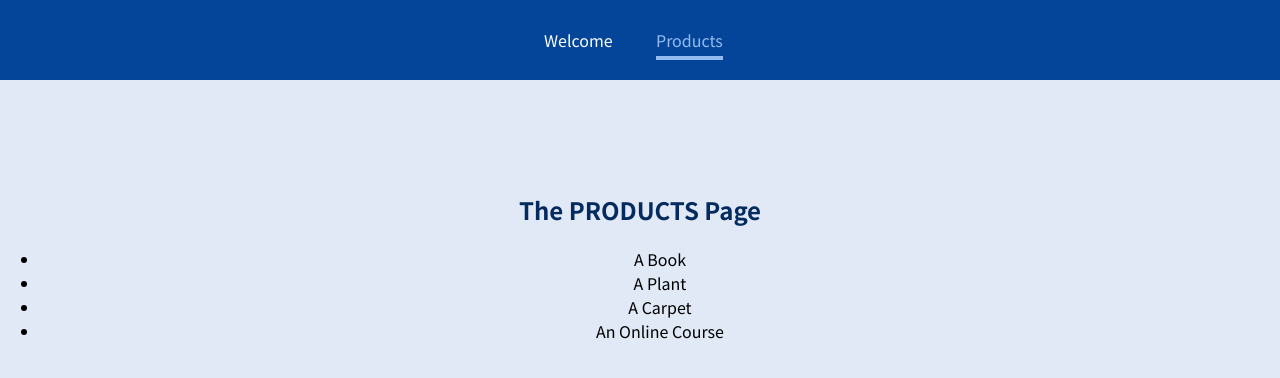
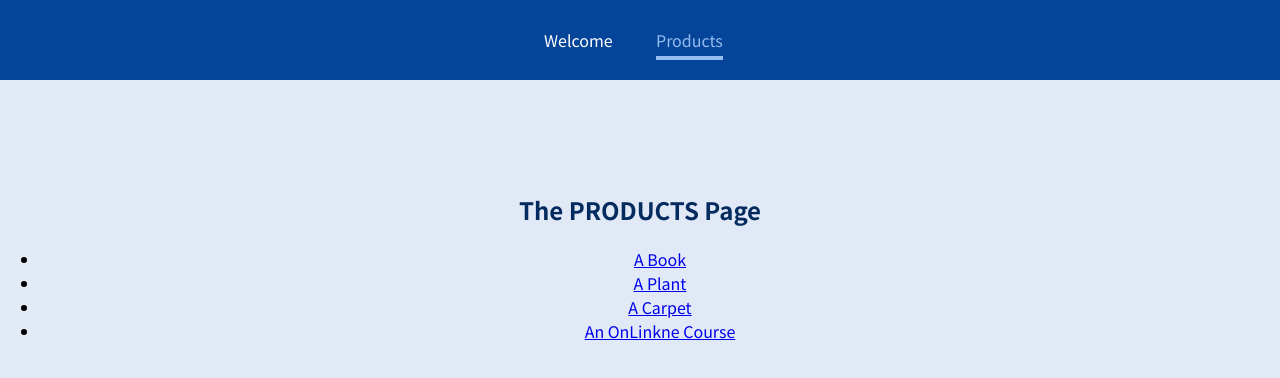
Before and after one commit to anaysoul/react-complete-guide, a JavaScript app: page /products in a window 1280 px wide. Shown: the top 378 px of the page. Built offline with nearby package versions, Linux system fonts and the light colour scheme.

Commit message:
using 'switch' and 'exact' for configuring routes

```diff
--- a/src/App.js
+++ b/src/App.js
@@ -1,4 +1,4 @@
-import { Route } from 'react-router-dom';
+import { Route, Switch } from 'react-router-dom';
 import Products from './pages/Products';
 import Welcome from './pages/Welcome';
 import MainHeader from './components/MainHeader';
@@ -9,15 +9,17 @@ function App() {
     <div>
       <MainHeader />
       <main>
+        <Switch>
           <Route path="/welcome">
             <Welcome />
           </Route>
-        <Route path="/products">
+          <Route path="/products" exact>
             <Products />
           </Route>
           <Route path="/products/:productId">
             <ProductDetail />
           </Route>
+        </Switch>
       </main>
     </div>
   );
--- a/src/pages/Products.js
+++ b/src/pages/Products.js
@@ -1,12 +1,22 @@
+import { Link } from 'react-router-dom';
+
 const Products = () => {
   return (
     <section>
       <h1>The PRODUCTS Page</h1>
       <ul>
-        <li>A Book</li>
-        <li>A Plant</li>
-        <li>A Carpet</li>
-        <li>An Online Course</li>
+        <li>
+          <Link to="/products/p1">A Book</Link>
+        </li>
+        <li>
+          <Link to="/products/p2">A Plant</Link>
+        </li>
+        <li>
+          <Link to="/products/p3">A Carpet</Link>
+        </li>
+        <li>
+          <Link to="/products/p4">An OnLinkne Course</Link>
+        </li>
       </ul>
     </section>
   );
```
Lines whose indentation alone changed are shown as unchanged.
